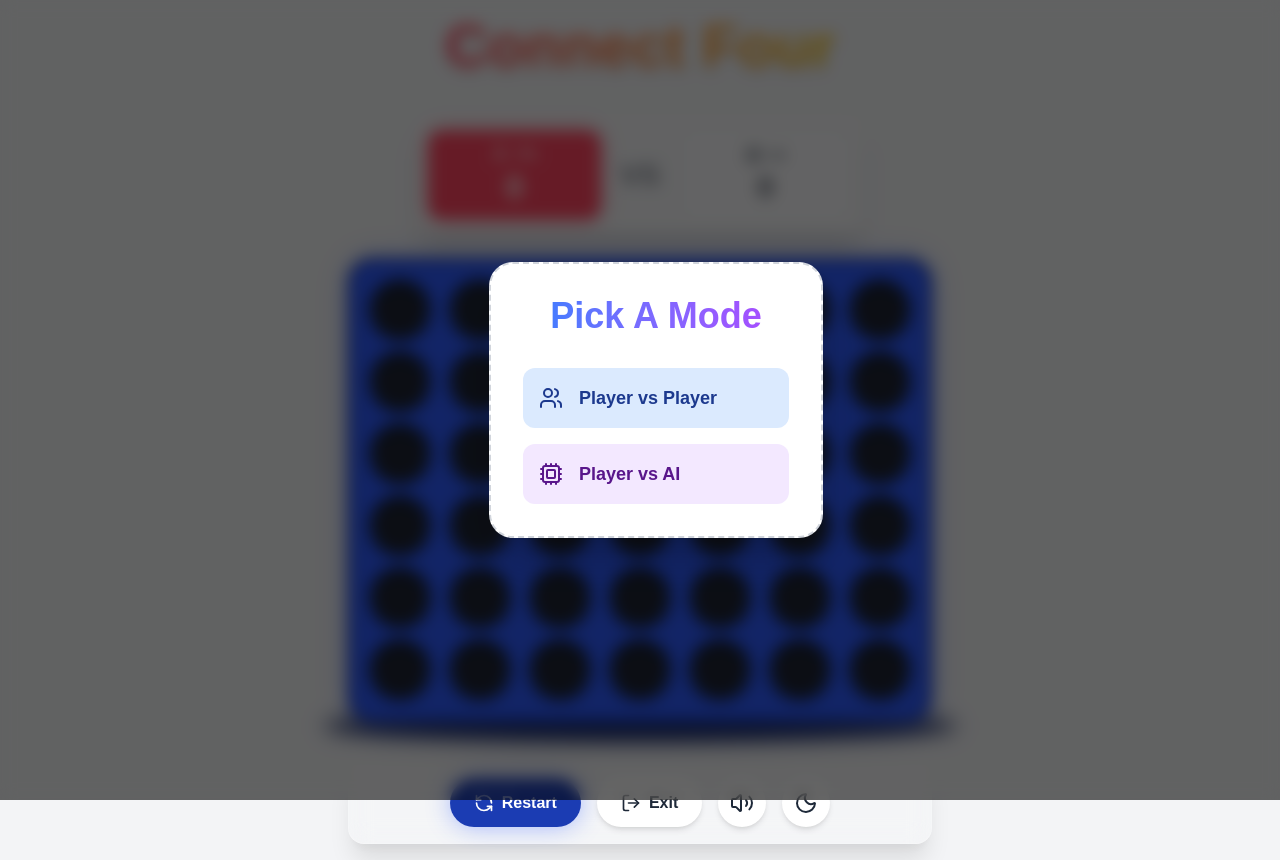
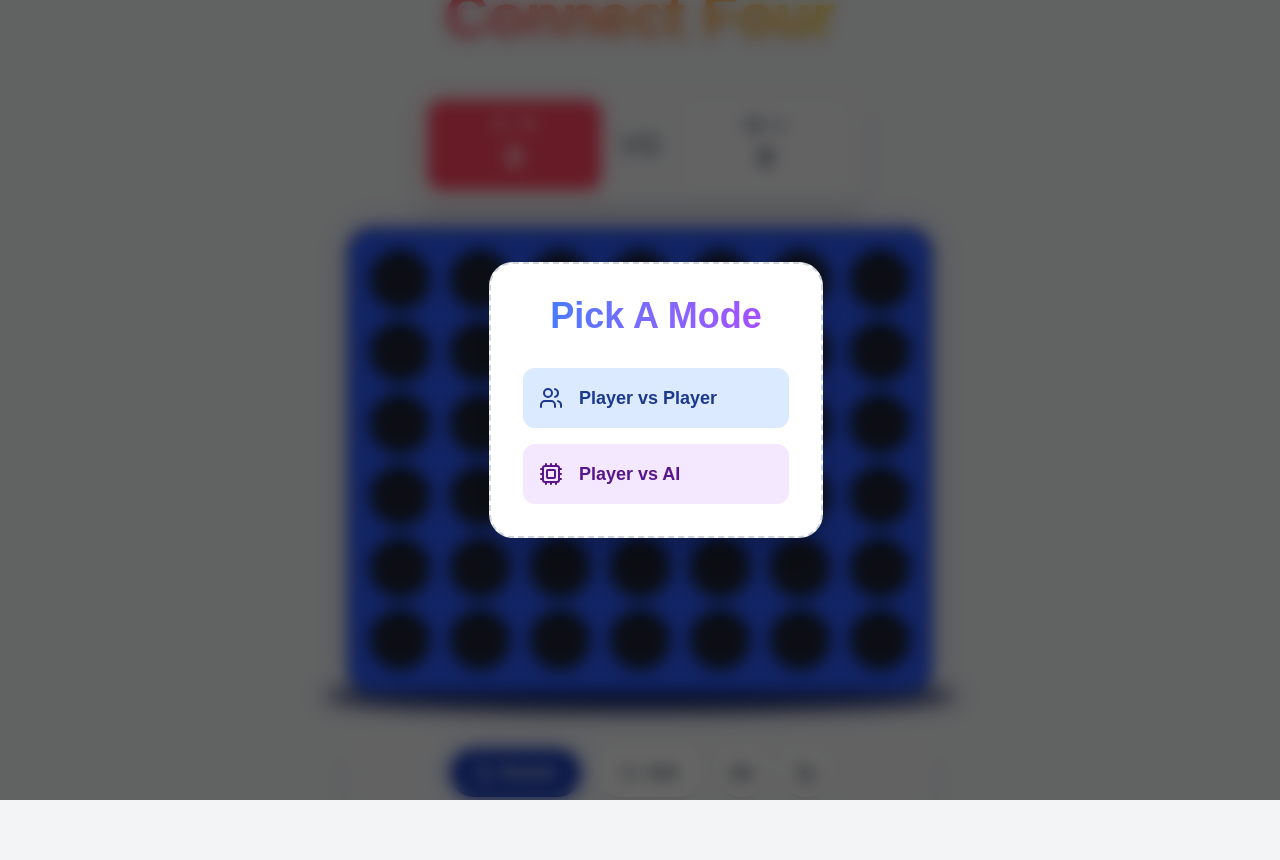
Before and after one commit to sayedsaadhusain/four-dot-game, a React (Vite) app: page / in a window 1280 px wide. After the commit the page ends 800 px from the top, so only its background shows below. Built offline with nearby package versions, Linux system fonts and the light colour scheme.

Commit message:
style: lock layout viewport to behave as a full-screen app (no scroll, no pinch-zoom)

```diff
--- a/index.html
+++ b/index.html
@@ -3,7 +3,8 @@
 
 <head>
   <meta charset="UTF-8" />
-  <meta name="viewport" content="width=device-width, initial-scale=1.0" />
+  <meta name="viewport"
+    content="width=device-width, initial-scale=1.0, maximum-scale=1.0, user-scalable=no, viewport-fit=cover" />
   <meta name="description" content="A modern, animated Connect Four game with AI opponent" />
   <meta name="theme-color" content="#2E5BFF" />
   <link rel="icon" type="image/png" sizes="192x192" href="/icon-192.png" />
--- a/src/App.jsx
+++ b/src/App.jsx
@@ -35,7 +35,7 @@ function App() {
   };
 
   return (
-    <div className={`min-h-screen flex flex-col items-center justify-center p-4 transition-colors duration-500`}>
+    <div className={`h-full w-full flex flex-col items-center justify-center p-2 sm:p-4 transition-colors duration-500 overflow-hidden`}>
       <header className="mb-8 text-center">
         <h1 className="text-4xl md:text-6xl font-extrabold text-transparent bg-clip-text bg-gradient-to-r from-disc-red to-disc-yellow drop-shadow-lg mb-2">
           Connect Four
--- a/src/index.css
+++ b/src/index.css
@@ -13,6 +13,21 @@
 }
 
 @layer base {
+
+  html,
+  body,
+  #root {
+    width: 100%;
+    height: 100%;
+    margin: 0;
+    padding: 0;
+    overflow: hidden;
+    touch-action: none;
+    /* Disables browser features like pinch zoom */
+    overscroll-behavior: none;
+    /* Prevents pull-to-refresh and elastic scrolling */
+  }
+
   body {
     transition: background-color 300ms, color 300ms;
     font-family: sans-serif;
```
